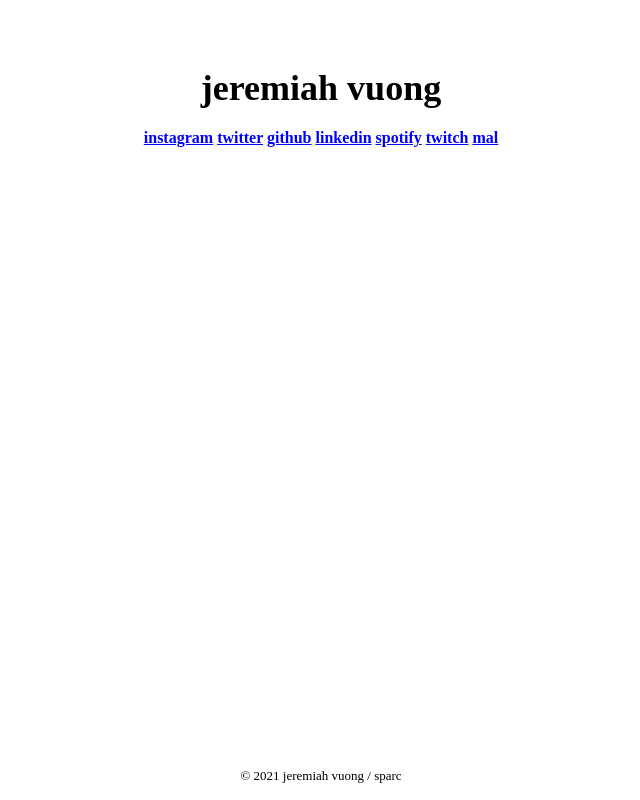
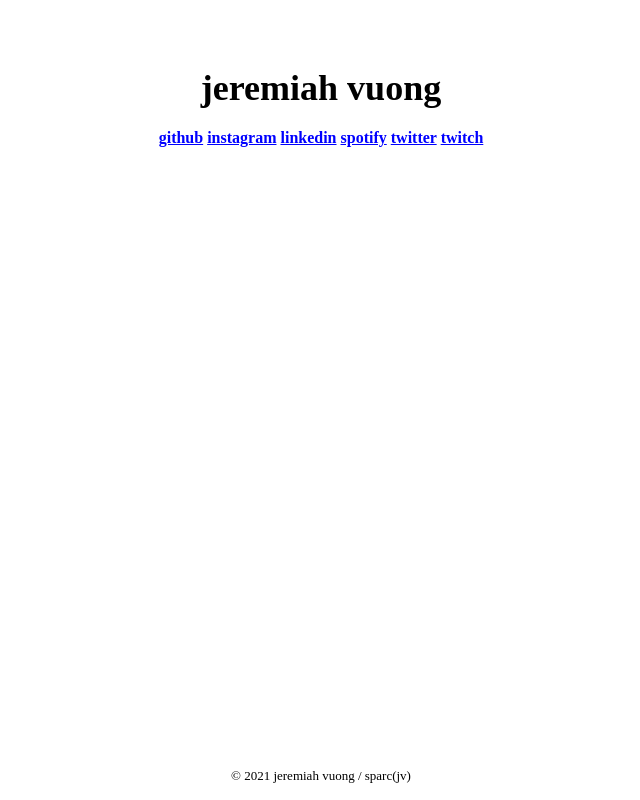
Before and after one commit to jeremiahvuong/website, a plain HTML site: page index.html in a window 1280 px wide. Shown: the whole page, without its empty margins (319-959 px from the left). Drawn offline with Linux system fonts and the light colour scheme.

Commit message:
alphabet

```diff
--- a/index.html
+++ b/index.html
@@ -11,17 +11,16 @@
     <div id="Introduction">
         <h1 class="title">jeremiah vuong</h1>
         <h2 class="socials">
+            <a href="https://github.com/jeremiahvuong">github</a>
             <a href="https://www.instagram.com/jeremiahvuong/">instagram</a>
-            <a href="https://twitter.com/sparcjv">twitter</a>
-            <a href="https://github.com/jeremiahvuong">github</a>
             <a href="https://www.linkedin.com/in/jeremiahvuong/">linkedin</a>
             <a href="https://open.spotify.com/user/jeremiahvuong">spotify</a>
+            <a href="https://twitter.com/sparcjv">twitter</a>
             <a href="https://www.twitch.tv/sparcjv">twitch</a>
-            <a href="https://myanimelist.net/profile/sparcJV">mal</a>
         </h2>
     </div>
     <div id="Footer">
-        <p class="footer">© 2021 jeremiah vuong / sparc</p>
+        <p class="footer">© 2021 jeremiah vuong / sparc(jv)</p>
     </div>
 </body>
 </html>
```
